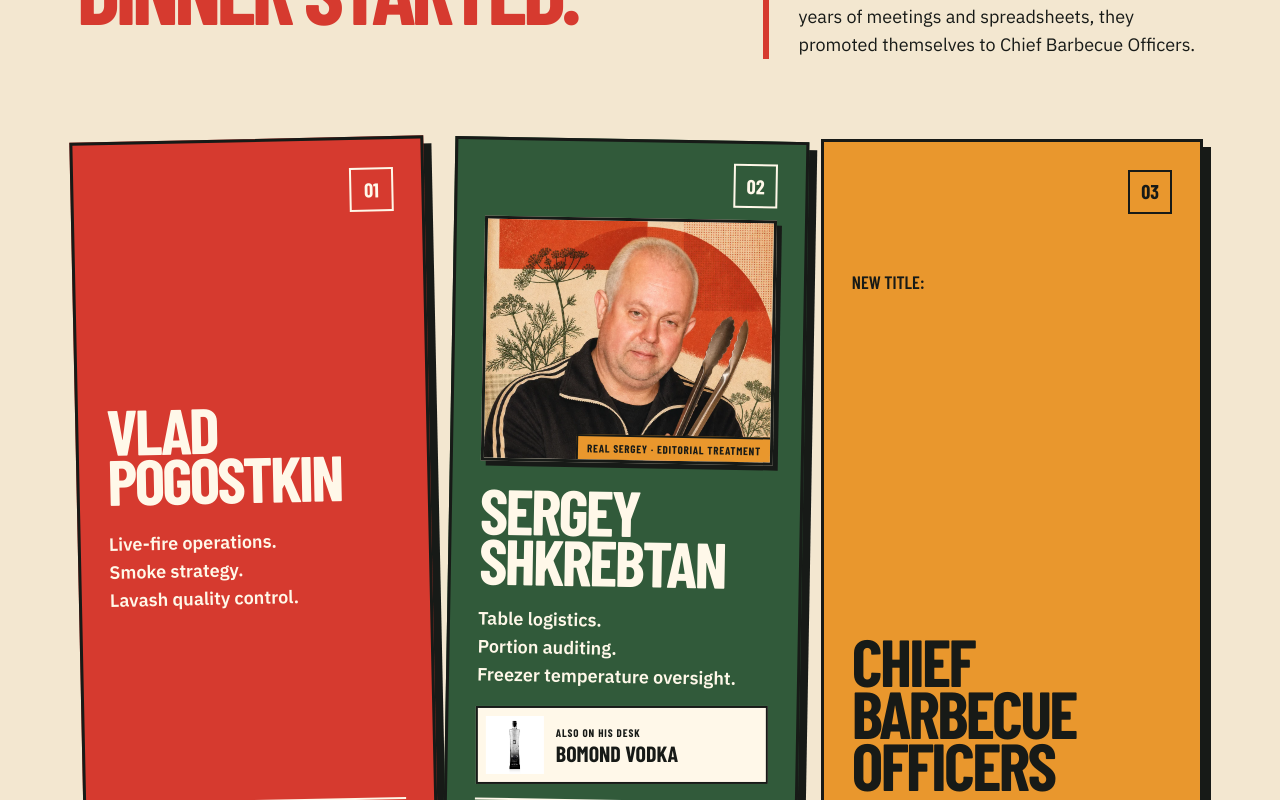
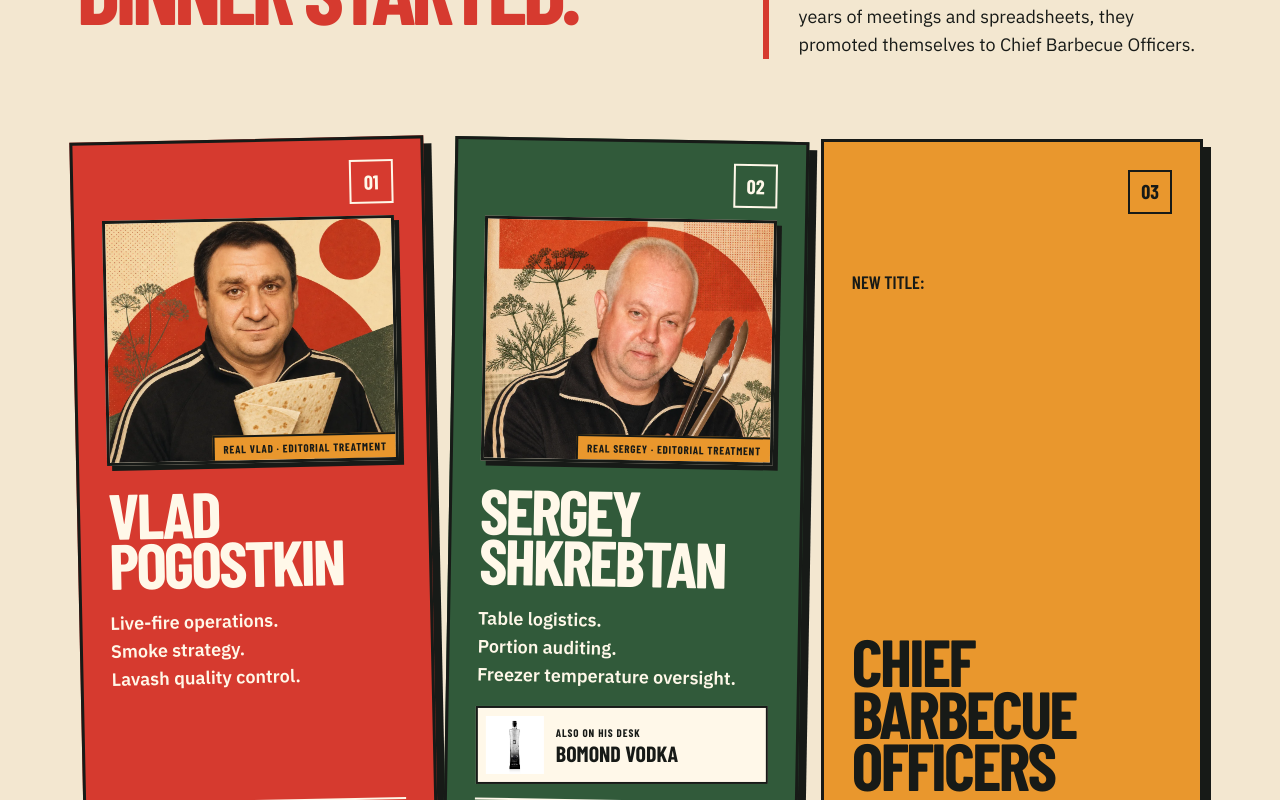
Before and after one commit to Filipp-Pogo/two-russian-dads-bbq, a Next.js app: page / in a window 1280 px wide. Shown: the part 1260-2060 px from the top of the page. Built offline with nearby package versions, Linux system fonts and the light colour scheme; a web font is replaced by a local one.

Commit message:
Add Vlad editorial portrait

```diff
--- a/app/globals.css
+++ b/app/globals.css
@@ -248,11 +248,11 @@ h1 em, h2 em { color: var(--red); font-style: normal; }
 .sergey-brand-chip span { display: flex; flex-direction: column; font-family: var(--font-display), sans-serif; line-height: 1; }
 .sergey-brand-chip small { font-size: 11px; font-weight: 700; letter-spacing: .08em; }
 .sergey-brand-chip b { margin-top: 4px; font-size: 22px; }
-.sergey-card { padding-top: 20px; }
+.sergey-card, .vlad-card { padding-top: 20px; }
 .dad-portrait { position: relative; height: 245px; margin: 12px 0 24px; overflow: hidden; color: var(--charcoal); background: var(--cream); border: 3px solid var(--charcoal); box-shadow: 5px 5px 0 var(--charcoal); }
 .dad-portrait img { width: 100%; height: 100%; display: block; object-fit: cover; object-position: center 28%; }
 .dad-portrait figcaption { position: absolute; right: 0; bottom: 0; margin: 0; padding: 6px 9px; color: var(--charcoal); background: var(--orange); border-top: 2px solid var(--charcoal); border-left: 2px solid var(--charcoal); font-family: var(--font-display), sans-serif; font-size: 11px; font-weight: 900; letter-spacing: .07em; line-height: 1; }
-.sergey-card h3 { margin: 0 0 20px; }
+.sergey-card h3, .vlad-card h3 { margin: 0 0 20px; }
 .red-card { color: var(--white); background: var(--red); transform: rotate(-1.2deg); }
 .green-card { color: var(--white); background: var(--green); transform: rotate(1deg); }
 .title-card { background: var(--orange); }
--- a/app/page.tsx
+++ b/app/page.tsx
@@ -83,7 +83,7 @@ const faqs = [
   },
   {
     q: "Are these real photos of Vlad and Sergey?",
-    a: "Sergey’s individual portrait uses his real face from a supplied photograph with a playful editorial treatment. The two-dad hero image remains a temporary stand-in until a professional shoot with Vlad and Sergey is available.",
+    a: "Vlad and Sergey’s individual portraits use their real faces from supplied photographs with playful editorial treatments. The two-dad hero image remains a temporary stand-in until a professional shoot with both dads is available.",
   },
 ];
 
@@ -198,8 +198,18 @@ export default function Home() {
           </div>
 
           <div className="dad-grid">
-            <article className="dad-card red-card">
+            <article className="dad-card red-card vlad-card">
               <span className="card-index">01</span>
+              <figure className="dad-portrait">
+                <img
+                  src="/vlad-editorial.webp"
+                  alt="Editorial portrait of Vlad Pogostkin in a logo-free black retro tracksuit holding folded lavash"
+                  width={960}
+                  height={960}
+                  loading="lazy"
+                />
+                <figcaption>REAL VLAD · EDITORIAL TREATMENT</figcaption>
+              </figure>
               <h3>VLAD<br />POGOSTKIN</h3>
               <p>Live-fire operations.<br />Smoke strategy.<br />Lavash quality control.</p>
               <span className="status">STATUS: FIRED UP</span>
```
Also changed, not shown: public/vlad-editorial.webp (added).
